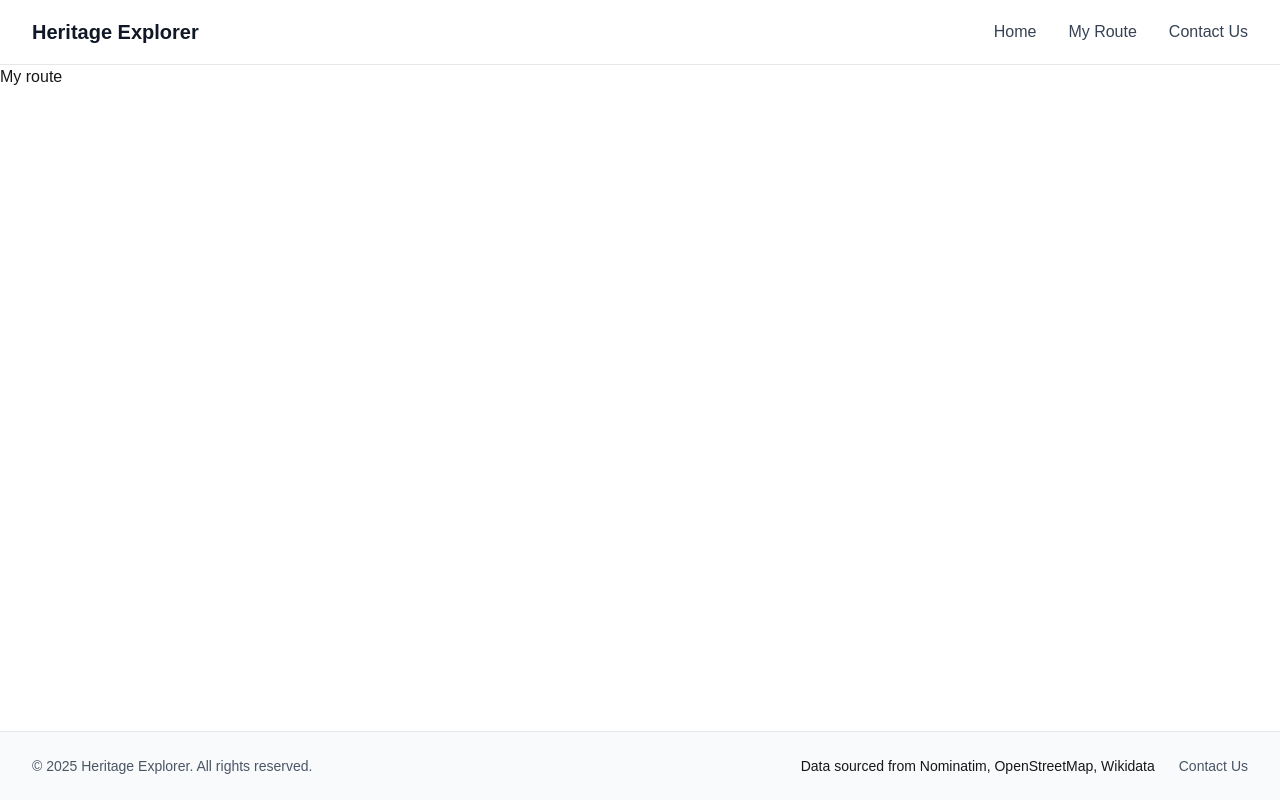
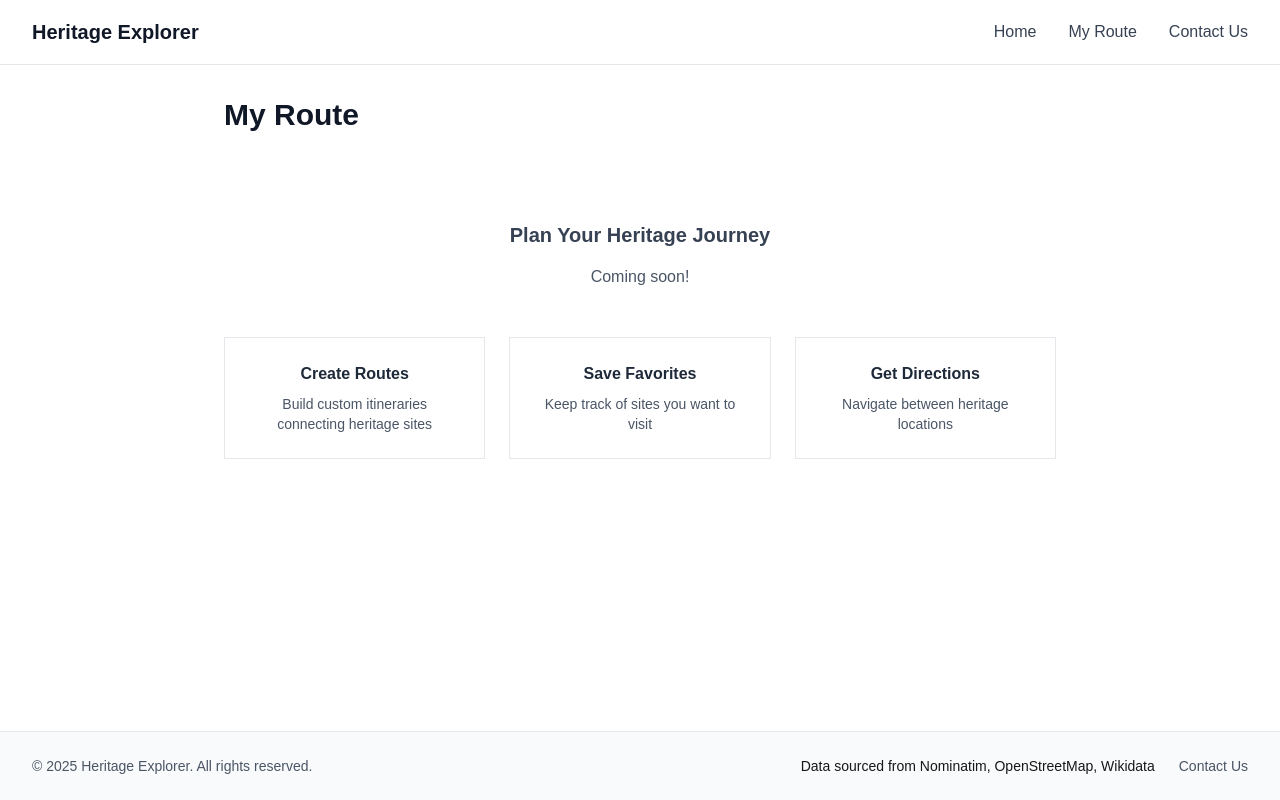
Before and after one commit to Sain49/heritage-explorer-swe, a Next.js app: page /my-route in a window 1280 px wide. Built offline with nearby package versions, Linux system fonts and the light colour scheme.

Commit message:
add description andstyling for MyRoute component for improved use experience

```diff
--- a/app/my-route/page.tsx
+++ b/app/my-route/page.tsx
@@ -1,7 +1,38 @@
 export default function MyRoute() {
   return (
-    <div>
-      <h1>My route</h1>
+    <div className="max-w-4xl mx-auto p-8">
+      <h1 className="text-3xl font-bold mb-6 text-gray-900">My Route</h1>
+
+      <div className="text-center py-16">
+        <h2 className="text-xl font-semibold mb-4 text-gray-700">
+          Plan Your Heritage Journey
+        </h2>
+
+        <p className="text-gray-600 mb-8 max-w-md mx-auto">Coming soon!</p>
+
+        <div className="grid grid-cols-1 md:grid-cols-3 gap-6 mt-12">
+          <div className="p-6 border border-gray-200">
+            <h3 className="font-semibold mb-2 text-gray-800">Create Routes</h3>
+            <p className="text-sm text-gray-600">
+              Build custom itineraries connecting heritage sites
+            </p>
+          </div>
+
+          <div className="p-6 border border-gray-200">
+            <h3 className="font-semibold mb-2 text-gray-800">Save Favorites</h3>
+            <p className="text-sm text-gray-600">
+              Keep track of sites you want to visit
+            </p>
+          </div>
+
+          <div className="p-6 border border-gray-200">
+            <h3 className="font-semibold mb-2 text-gray-800">Get Directions</h3>
+            <p className="text-sm text-gray-600">
+              Navigate between heritage locations
+            </p>
+          </div>
+        </div>
+      </div>
     </div>
   );
 }
```
